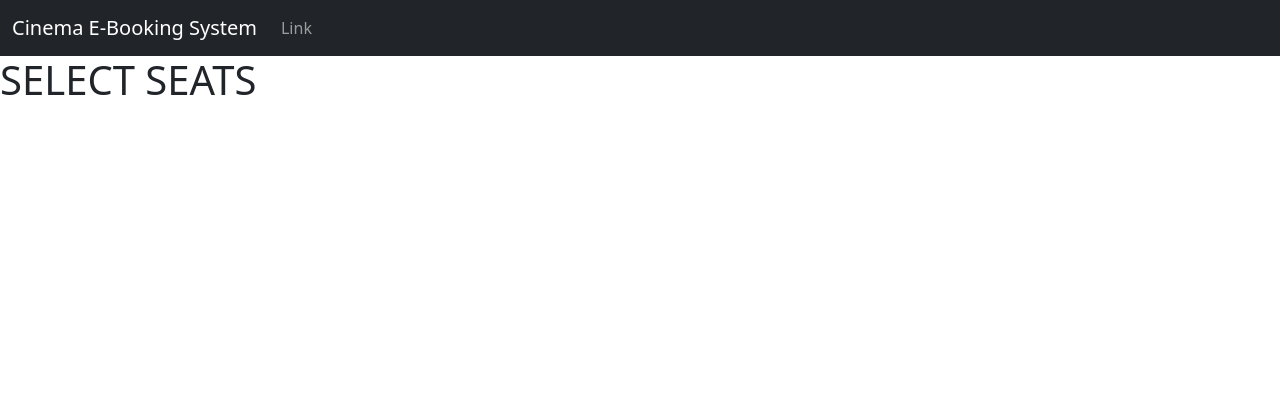
After one commit to njj67229/CSCI4050_GroupC3, a Django app: page /checkout/select-seats in a window 1280 px wide. The commit adds this page. Shown: the top 420 px of the page. Run offline with Django 4.2, Linux system fonts and the light colour scheme.

Commit message:
Added rest of pages and associated routing

```diff
--- a/project/checkout/templates/confirmation.html
+++ b/project/checkout/templates/confirmation.html
@@ -1,4 +1,4 @@
-{% extends "components/base_generic.html" %}
+{% extends "components/base.html" %}
 {% block title %}Confirmation{% endblock %}
 {% block content %}
 <h1>ORDER CONFIRMATION</h1>
--- /dev/null
+++ b/project/checkout/templates/payment.html
@@ -0,0 +1,5 @@
+{% extends "components/base.html" %}
+{% block title %}Payment{% endblock %}
+{% block content %}
+<h1>PAYMENT</h1>
+{% endblock %}
--- /dev/null
+++ b/project/checkout/templates/select_seats.html
@@ -0,0 +1,5 @@
+{% extends "components/base.html" %}
+{% block title %}Select Seats{% endblock %}
+{% block content %}
+<h1>SELECT SEATS</h1>
+{% endblock %}
--- a/project/checkout/templates/select_show_time.html
+++ b/project/checkout/templates/select_show_time.html
@@ -1,4 +1,4 @@
-{% extends "components/base_generic.html" %}
+{% extends "components/base.html" %}
 {% block title %}Select Show Time{% endblock %}
 {% block content %}
 <h1>BUY TICKETS FOR:</h1>
--- /dev/null
+++ b/project/checkout/templates/select_tickets_and_age.html
@@ -0,0 +1,5 @@
+{% extends "components/base.html" %}
+{% block title %}Select Tickets and Age{% endblock %}
+{% block content %}
+<h1>SELECT TICKETS AND AGE</h1>
+{% endblock %}
--- a/project/checkout/urls.py
+++ b/project/checkout/urls.py
@@ -5,5 +5,8 @@ from django.conf.urls.static import static
 
 urlpatterns = [
     path('select-show-time', views.select_show_time, name='select_show_time'),
+    path('select-tickets-and-age', views.select_tickets_and_age, name='select_tickets_and_age'),
+    path('select-seats', views.select_seats, name='select_seats'),
+    path('payment', views.payment, name='payment'),
     path('confirmation', views.confirmation, name='confirmation'),
 ] + static(settings.STATIC_URL, document_root=settings.STATIC_ROOT)
--- a/project/checkout/views.py
+++ b/project/checkout/views.py
@@ -5,6 +5,18 @@ def select_show_time(request):
   template = loader.get_template('select_show_time.html')
   return HttpResponse(template.render())
 
+def select_tickets_and_age(request):
+  template = loader.get_template('select_tickets_and_age.html')
+  return HttpResponse(template.render())
+
+def select_seats(request):
+  template = loader.get_template('select_seats.html')
+  return HttpResponse(template.render())
+
+def payment(request):
+  template = loader.get_template('payment.html')
+  return HttpResponse(template.render())
+
 def confirmation(request):
   template = loader.get_template('confirmation.html')
   return HttpResponse(template.render())
```
Also changed, not shown: README.md, project/checkout/templates/components/base.html (renamed from project/checkout/templates/components/base_generic.html).
